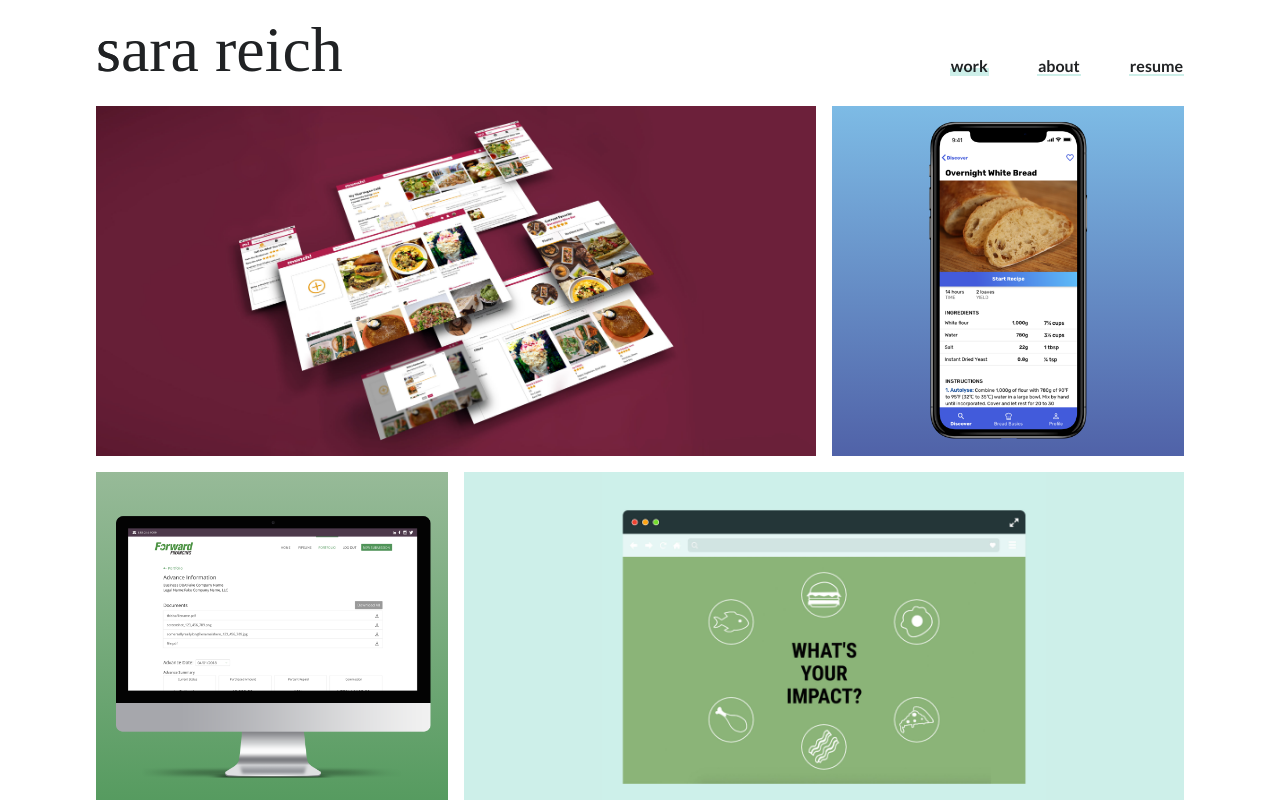
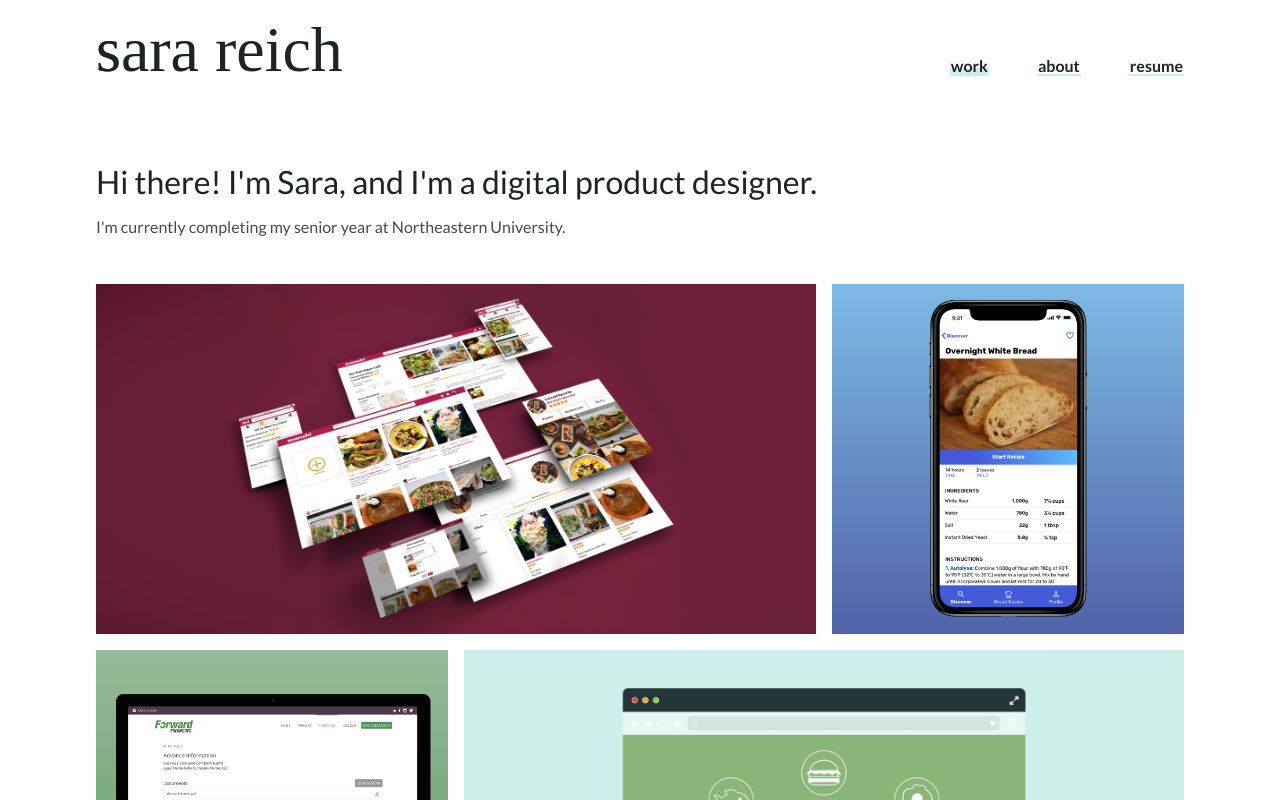
Before and after one commit to sarareich/sarareich.github.io, a React (Create React App) app: page / in a window 1280 px wide. Shown: the top 800 px of the page. Built offline with nearby package versions, Linux system fonts and the light colour scheme; a web font is replaced by a local one.

Commit message:
home page description

```diff
--- a/src/components/HomePage/HomePage.js
+++ b/src/components/HomePage/HomePage.js
@@ -29,6 +29,10 @@ class HomePage extends React.Component {
   render() {
     return (
       <div className="portfolio-home page">
+        <div className="header-description">
+          <h3 className="heading-2 lato title-case">Hi there! I'm Sara, and I'm a digital product designer.</h3>
+          <p>I'm currently completing my senior year at Northeastern University.</p>
+        </div>
         <div className="portfolio-content">
           {this.renderImage("two-thirds", "work/munch", "", MunchHero, "Munch", "non-responsive")}
           {this.renderImage("one-third", "work/dough", "blue-gradient", DoughHome, "Dough", "")}
--- a/src/components/HomePage/HomePage.scss
+++ b/src/components/HomePage/HomePage.scss
@@ -89,3 +89,12 @@
   transition: transform .3s ease-out, opacity .3s ease-out;
   // padding: 0 0 1rem 1rem;
 }
+
+.header-description {
+  margin-top: 4.5rem;
+  margin-bottom: 3rem;
+
+  .heading-2 {
+    margin-bottom: 1rem;
+  }
+}
--- a/src/styles/styles.scss
+++ b/src/styles/styles.scss
@@ -47,6 +47,14 @@ body {
 
 .heading-2 {
   font-size: 1.999rem;
+
+  &.lato {
+    font-family: 'Lato', sans-serif;
+  }
+
+  &.title-case {
+    text-transform: none;
+  }
 }
 
 .heading-3 {
```
